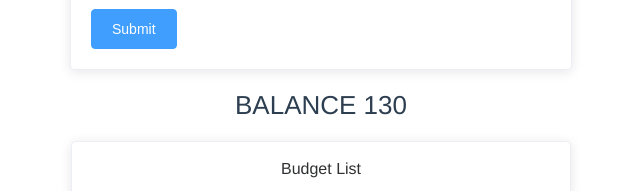
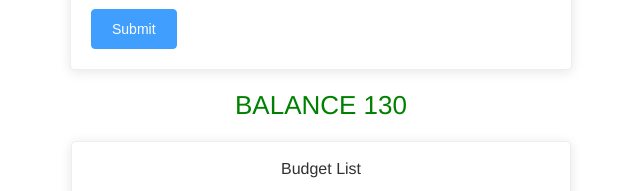
Before and after one commit to IrinaGosteva/budget-app-Vue, a Vue app: page / in a window 1280 px wide. Shown: the part 408-599 px from the top of the page, without its empty margins (319-959 px from the left). Built offline with nearby package versions, Linux system fonts and the light colour scheme.

Commit message:
Task3. TotalBalance changing the color of the text depending on the value of total

```diff
--- a/src/components/TotalBalance.vue
+++ b/src/components/TotalBalance.vue
@@ -1,26 +1,49 @@
 <template>
-  <div class="total-value">Balance {{ total }}</div>
+  <div class="total-value" @change="changeTotalColor" :style="{ color: color }">
+    Balance {{ total }}
+  </div>
 </template>
 
 <script>
 export default {
-  name: 'TotalBalance',
+  name: "TotalBalance",
+  data: () => ({
+    color: "",
+  }),
   props: {
     total: {
       type: Number,
-      default: 0
+      default: 0,
     },
   },
-
-}
+  methods: {
+    changeTotalColor() {
+      let x = this.total;
+      if (x > 0) {
+        this.color = "green";
+      } else if (x !== 0) {
+        this.color = "red";
+      } else {
+        this.color = "#2c3e50";
+      }
+    },
+  },
+  mounted() {
+    this.changeTotalColor();
+  },
+  watch: {
+    total() {
+      this.changeTotalColor();
+    },
+  },
+};
 </script>
 
 <style scoped>
 .total-value {
- font-size: 26px;
- text-transform: uppercase;
- padding: 20px;
- text-align: center;
+  font-size: 26px;
+  text-transform: uppercase;
+  padding: 20px;
+  text-align: center;
 }
-
 </style>
```
